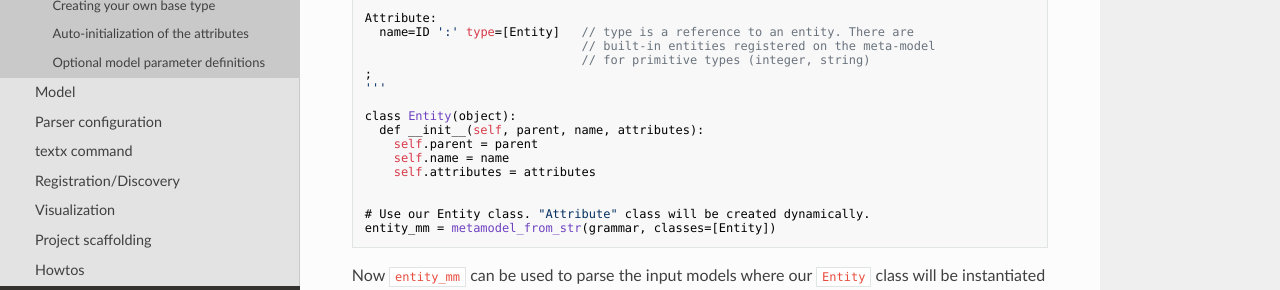
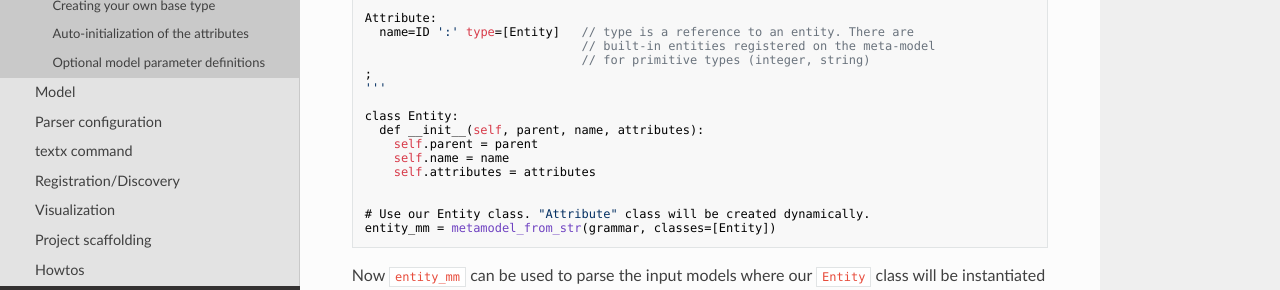
Before and after one commit to textX/textX, an MkDocs documentation site: the page built from docs/metamodel.md, in a window 1280 px wide and 900 px high, scrolled down 909 px. Shown: the part 151-441 px from the top of the window. Built offline with MkDocs 1.6.1, drawn with Linux system fonts in a browser that asks for light colours; nearby versions of some CDN libraries.

Commit message:
fix docs per codereview comment
https://github.com/textX/textX/pull/416#issuecomment-1804121076

```diff
--- a/docs/metamodel.md
+++ b/docs/metamodel.md
@@ -53,7 +53,7 @@ represent.
     ;
     '''
 
-    class Entity(object):
+    class Entity:
       def __init__(self, parent, name, attributes):
         self.parent = parent
         self.name = name
@@ -222,7 +222,7 @@ Let's provide `integer` and `string` Entities to our `Entity` meta-model in
 order to simplify the model creation so that the users can use the names of
 these two entities as the `Attribute` types.
 
-    class Entity(object):
+    class Entity:
         def __init__(self, parent, name, attributes):
             self.parent = parent
             self.name = name
--- a/docs/tutorials/entity/srcgen.py
+++ b/docs/tutorials/entity/srcgen.py
@@ -6,7 +6,7 @@ from textx import metamodel_from_file
 this_folder = dirname(__file__)
 
 
-class SimpleType(object):
+class SimpleType:
     def __init__(self, parent, name):
         self.parent = parent
         self.name = name
```
Also changed, not shown: README.md (+1 -1 lines), docs/tutorials/entity.md (+2 -2 lines), docs/tutorials/robot.md (+1 -1 lines).
